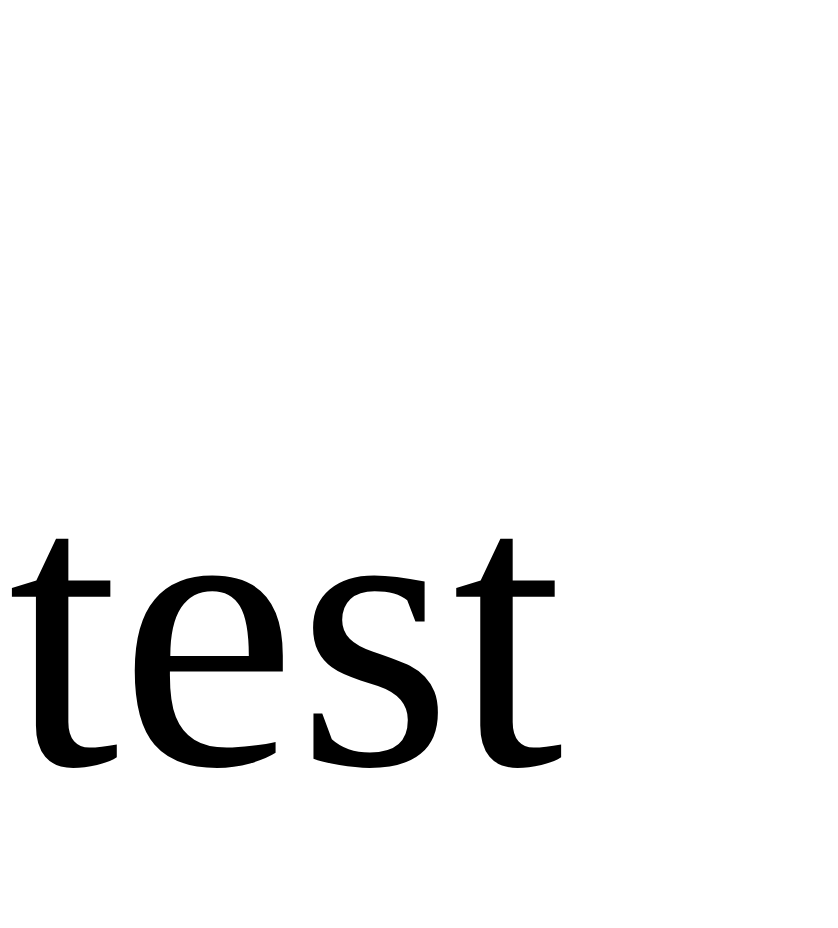
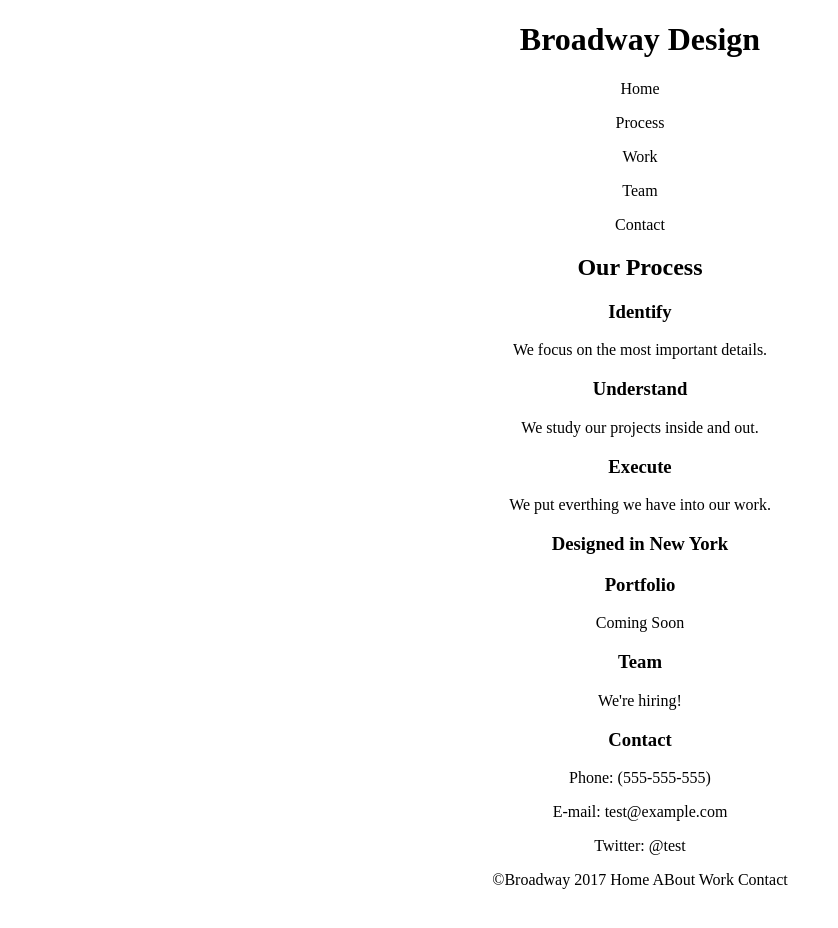
Before and after one commit to vexodium/Broadway, a plain HTML site: page index.html in a window 1280 px wide. Shown: the whole page, without its empty margins (0-838 px from the left). After the commit the page ends 905 px from the top, so only its background shows below. Drawn offline with Linux system fonts and the light colour scheme.

Commit message:
HMTL Skeleton Established

```diff
--- a/index.html
+++ b/index.html
@@ -7,7 +7,47 @@
    </head>
    <body>
 
-     <p>test<p>
+     <div class="header">
+
+       <h1>Broadway Design</h1>
+
+       <p>Home</p>
+       <p>Process</p>
+       <p>Work</p>
+       <p>Team</p>
+       <p>Contact</p>
+
+     </div>
+
+     <h2>Our Process</h2>
+
+     <h3>Identify</h3>
+       <p>We focus on the most important details.</p>
+     <h3>Understand</h3>
+        <p>We study our projects inside and out.</p>
+     <h3>Execute</h3>
+        <p>We put everthing we have into our work.</p>
+
+        <div class="">
+          <h3>Designed in New York</h3>
+        </div>
+
+      <h3>Portfolio</h3>
+        <p>Coming Soon</p>
+
+      <h3>Team</h3>
+        <p>We're hiring!</p>
+
+      <h3>Contact</h3>
+
+      <p>Phone: (555-555-555)</p>
+      <p>E-mail: test@example.com</p>
+      <p>Twitter: @test</p>
+
+      <div class="footer">
+        <p>©Broadway 2017 Home ABout Work Contact</p>
+      </div>
+
 
    </body>
  </html>
--- a/resources/style.css
+++ b/resources/style.css
@@ -1,3 +1,3 @@
-p {
-  font-size: 400px;
+body {
+  text-align: center;
 }
```
Also changed, not shown: resources/background1.png (added), resources/execute.svg (added), resources/identify.svg (added), resources/understand.svg (added).
